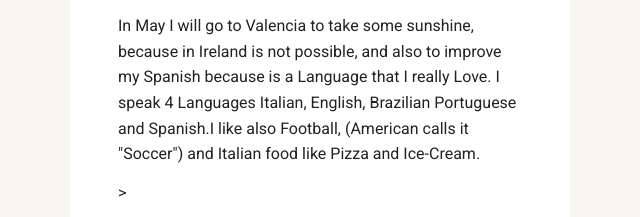
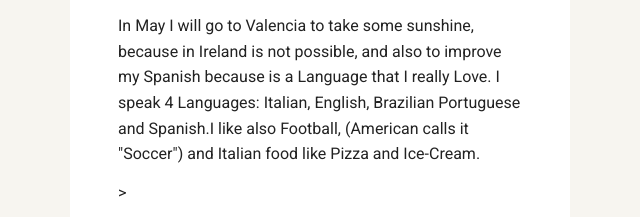
Before and after one commit to Diegoireland1975/Techdegree-project-1-portfolio-site, a plain HTML site: page index.html in a window 1280 px wide. Shown: the part 1433-1650 px from the top of the page, 620-1260 px from the left. Drawn offline with Linux system fonts and the light colour scheme; a web font is replaced by a local one.

Commit message:
Update index.html

```diff
--- a/index.html
+++ b/index.html
@@ -70,7 +70,7 @@
           took it myself. I think a good Photo is like a painting that can give
           some emotions to who is looking at. I love to Travel, I have been in many places in Europe.</p>
           <p>Recently I was in Kiev(Ukraine) and Malaga(Spain). Outside Europe I was in San Diego California and in Brazil in two cities on the North East of the Country named Recife and Fortaleza</p>
-          <p>In May I will go to Valencia to take some sunshine, because in Ireland is not possible, and also to improve my Spanish because is a Language that I really Love. I speak 4 Languages Italian, English, Brazilian Portuguese and Spanish.I like also Football, (American calls it "Soccer") and Italian
+          <p>In May I will go to Valencia to take some sunshine, because in Ireland is not possible, and also to improve my Spanish because is a Language that I really Love. I speak 4 Languages: Italian, English, Brazilian Portuguese and Spanish.I like also Football, (American calls it "Soccer") and Italian
           food like Pizza and Ice-Cream.</p>
         </p></p>>
       </div>
```
